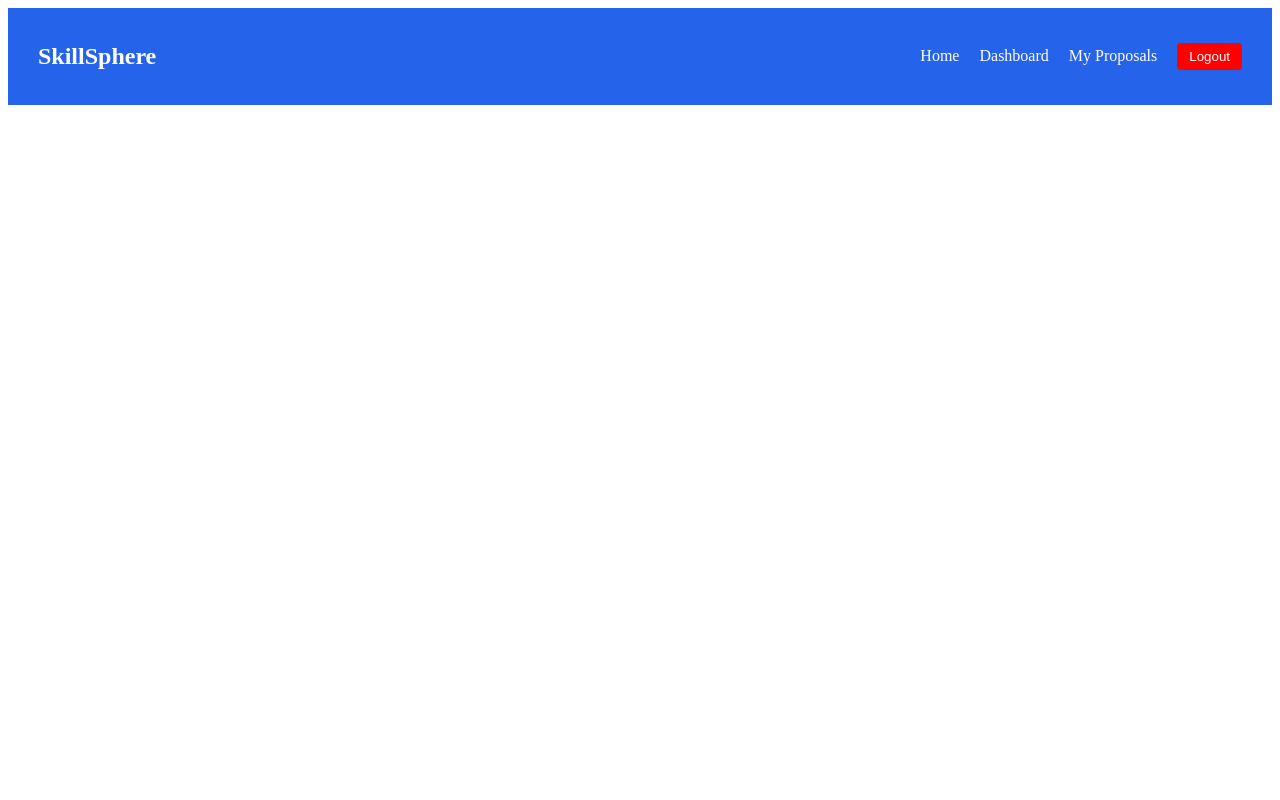
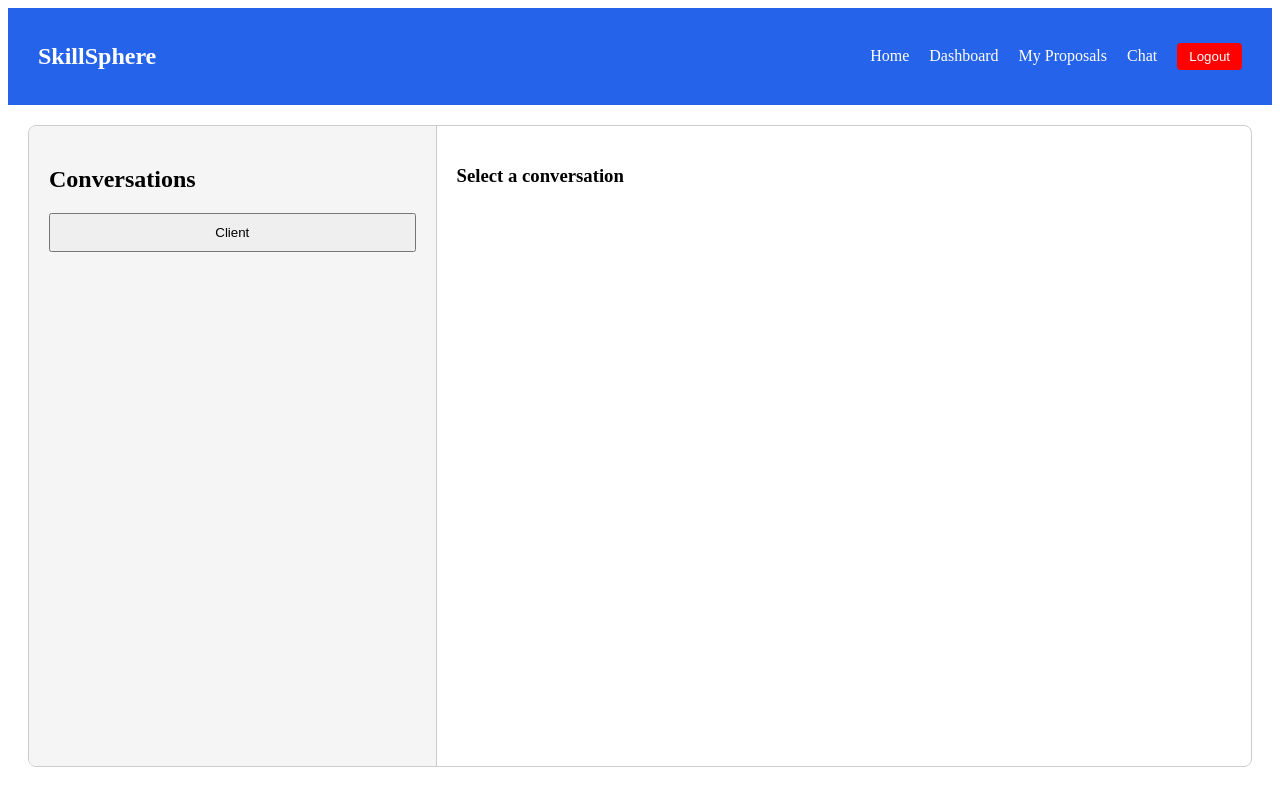
Before and after one commit to kannyuppu3-spec/skillsphere, a React app in the folder frontend/: page /chat in a window 1280 px wide. Built offline with nearby package versions, Linux system fonts and the light colour scheme; sample sign-in values are in the browser's storage; the HTML template or start-up script is replaced by a standard one.

Commit message:
Day 19: Added review and rating system

```diff
--- a/frontend/src/App.jsx
+++ b/frontend/src/App.jsx
@@ -9,7 +9,7 @@ import Dashboard from "./pages/Dashboard";
 import ProtectedRoute from "./components/ProtectedRoute";
 import MyProposals from "./pages/MyProposals";
 import Unauthorized from "./pages/Unauthorized";
-
+import Chat from "./pages/Chat";
 function App() {
   return (
     <>
@@ -56,7 +56,14 @@ function App() {
     </ProtectedRoute>
   }
 />
-
+<Route
+  path="/chat"
+  element={
+    <ProtectedRoute>
+      <Chat />
+    </ProtectedRoute>
+  }
+/>
         </Routes>
       </div>
     </>
--- a/frontend/src/components/Navbar.jsx
+++ b/frontend/src/components/Navbar.jsx
@@ -59,6 +59,12 @@ function Navbar() {
 >
   My Proposals
 </Link>
+<Link
+  to="/chat"
+  style={{ color: "white", textDecoration: "none" }}
+>
+  Chat
+</Link>
             <button
               onClick={handleLogout}
               style={{
--- /dev/null
+++ b/frontend/src/pages/Chat.jsx
@@ -0,0 +1,219 @@
+import { useState, useEffect } from "react";
+import api from "../services/api";
+
+function Chat() {
+  const [selectedUser, setSelectedUser] = useState(null);
+  const [messages, setMessages] = useState([]);
+  const [newMessage, setNewMessage] = useState("");
+
+  // Replace this with your CLIENT MongoDB _id
+  const client = {
+    id: "6a3d47edf744c9da1fda4ceb",
+    name: "Client",
+  };
+
+  const fetchMessages = async (userId) => {
+    try {
+      const res = await api.get(`/messages/conversation/${userId}`);
+      setMessages(res.data.messages);
+    } catch (err) {
+      console.log(err.response?.data || err.message);
+    }
+  };
+
+  useEffect(() => {
+    if (!selectedUser) return;
+
+    fetchMessages(selectedUser.id);
+
+    const interval = setInterval(() => {
+      fetchMessages(selectedUser.id);
+    }, 3000);
+
+    return () => clearInterval(interval);
+  }, [selectedUser]);
+
+  const openClientChat = () => {
+    setSelectedUser(client);
+  };
+
+  const sendMessage = async () => {
+    if (!newMessage.trim()) return;
+
+    try {
+      await api.post("/messages/send", {
+        receiver: selectedUser.id,
+        message: newMessage,
+      });
+
+      setNewMessage("");
+
+      fetchMessages(selectedUser.id);
+    } catch (err) {
+      console.log(err.response?.data || err.message);
+      alert(err.response?.data?.message || "Failed to send message");
+    }
+  };
+
+  const currentUser =
+    JSON.parse(localStorage.getItem("user")) || {};
+
+  return (
+    <div
+      style={{
+        display: "flex",
+        height: "80vh",
+        border: "1px solid #ccc",
+        borderRadius: "8px",
+        overflow: "hidden",
+      }}
+    >
+      {/* Sidebar */}
+      <div
+        style={{
+          width: "30%",
+          borderRight: "1px solid #ccc",
+          padding: "20px",
+          background: "#f5f5f5",
+        }}
+      >
+        <h2>Conversations</h2>
+
+        <button
+          onClick={openClientChat}
+          style={{
+            width: "100%",
+            padding: "10px",
+            cursor: "pointer",
+          }}
+        >
+          {client.name}
+        </button>
+      </div>
+
+      {/* Chat */}
+      <div
+        style={{
+          flex: 1,
+          display: "flex",
+          flexDirection: "column",
+        }}
+      >
+        {!selectedUser ? (
+          <div style={{ padding: "20px" }}>
+            <h3>Select a conversation</h3>
+          </div>
+        ) : (
+          <>
+            {/* Header */}
+            <div
+              style={{
+                padding: "15px",
+                borderBottom: "1px solid #ccc",
+                fontWeight: "bold",
+              }}
+            >
+              Chat with {selectedUser.name}
+            </div>
+
+            {/* Messages */}
+            <div
+              style={{
+                flex: 1,
+                overflowY: "auto",
+                padding: "15px",
+                background: "#f9f9f9",
+              }}
+            >
+              {messages.length === 0 ? (
+                <p>No messages found.</p>
+              ) : (
+                messages.map((msg) => {
+                  const isMine =
+                    msg.sender?._id === currentUser.id;
+
+                  return (
+                    <div
+                      key={msg._id}
+                      style={{
+                        display: "flex",
+                        justifyContent: isMine
+                          ? "flex-end"
+                          : "flex-start",
+                        marginBottom: "10px",
+                      }}
+                    >
+                      <div
+                        style={{
+                          background: isMine
+                            ? "#DCF8C6"
+                            : "#FFFFFF",
+                          padding: "10px",
+                          borderRadius: "10px",
+                          maxWidth: "60%",
+                          border: "1px solid #ddd",
+                        }}
+                      >
+                        <strong>{msg.sender?.name}</strong>
+
+                        <p style={{ margin: "5px 0" }}>
+                          {msg.message}
+                        </p>
+
+                        <small>
+                          {new Date(
+                            msg.createdAt
+                          ).toLocaleTimeString()}
+                        </small>
+                      </div>
+                    </div>
+                  );
+                })
+              )}
+            </div>
+
+            {/* Input */}
+            <div
+              style={{
+                display: "flex",
+                gap: "10px",
+                padding: "15px",
+                borderTop: "1px solid #ccc",
+              }}
+            >
+              <input
+                type="text"
+                value={newMessage}
+                placeholder="Type a message..."
+                onChange={(e) =>
+                  setNewMessage(e.target.value)
+                }
+                onKeyDown={(e) => {
+                  if (e.key === "Enter") {
+                    sendMessage();
+                  }
+                }}
+                style={{
+                  flex: 1,
+                  padding: "10px",
+                }}
+              />
+
+              <button
+                onClick={sendMessage}
+                style={{
+                  padding: "10px 20px",
+                  cursor: "pointer",
+                }}
+              >
+                Send
+              </button>
+            </div>
+          </>
+        )}
+      </div>
+    </div>
+  );
+}
+
+export default Chat;
```
Also changed, not shown: frontend/src/pages/AddReview.jsx (added), 1 other file (tests, documents, lock files or other folders).
